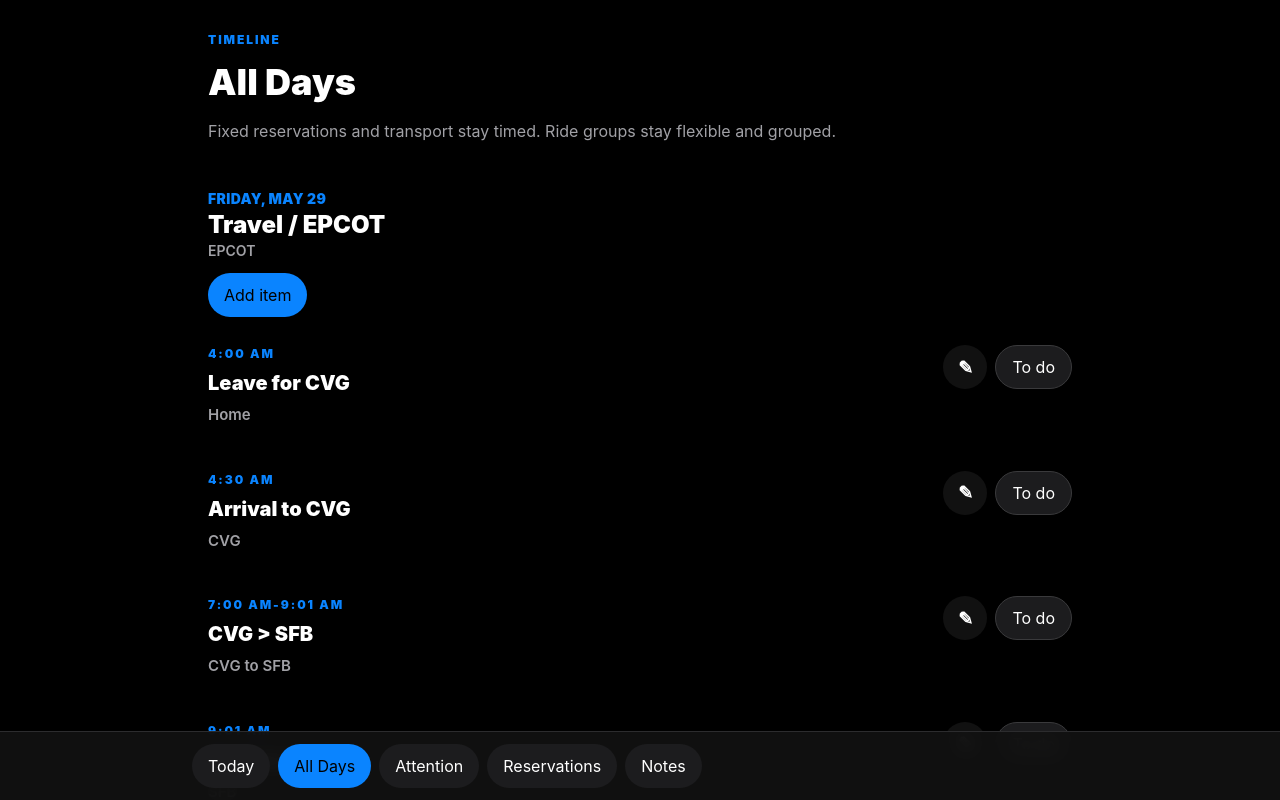
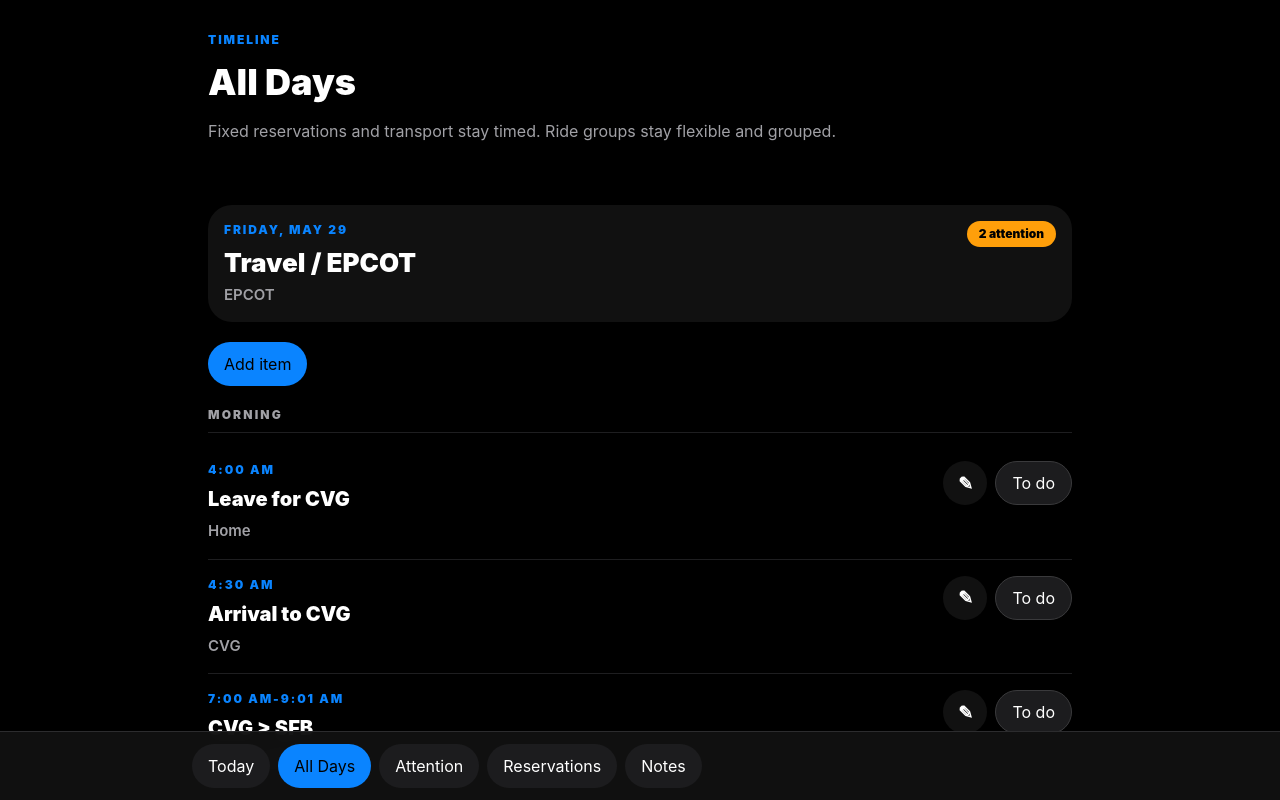
Before and after one commit to aaronbenjaminmay/disney-mayhem, a React (Vite) app: page / in a window 1280 px wide. Both pictures are taken after a click on the button "All Days". Shown: the top 800 px of the page. Built offline with nearby package versions, Linux system fonts and the light colour scheme.

Commit message:
UI polish pass - improved hierarchy, dividers, and countdown experience

```diff
--- a/src/App.tsx
+++ b/src/App.tsx
@@ -12,6 +12,7 @@ import {
   formatTimeRange,
   getActiveScheduleState,
   getDepartureCountdown,
+  getItemStart,
   getItemStatusKey,
   getTripPhase,
 } from './utils/time';
@@ -20,6 +21,19 @@ function statusClass(status?: ItemStatus) {
   if (status === 'done') return 'bg-[#30D158]/12';
   if (status === 'skipped') return 'bg-[#1C1C1E]';
   return 'bg-[#111111]';
+}
+
+function itemNeedsAttention(item: TripItem) {
+  const text = `${item.title} ${item.location} ${item.notes ?? ''}`.toLowerCase();
+  return Boolean(item.needsAttention) || text.includes('need reservation') || text.includes('insert multi-pass') || text.includes('add queue link');
+}
+
+function getTimeOfDay(item: TripItem) {
+  if (!item.time) return 'Flexible';
+  const minutes = getItemStart(item);
+  if (minutes < 12 * 60) return 'Morning';
+  if (minutes < 17 * 60) return 'Afternoon';
+  return 'Evening';
 }
 
 function getDayPresentation(day: TripDay) {
@@ -197,7 +211,7 @@ function TodayScreen({
           Next
         </h2>
         {nextItem && nextItem.id !== activeItem?.id ? (
-          <div className="rounded-[1.8rem] bg-[#1C1C1E] p-5">
+          <div className="border-y border-[#2C2C2E]/70 py-5">
             <div className="flex items-start justify-between gap-3">
               <div>
                 <p className="text-[13px] font-black uppercase tracking-[0.16em] text-[#0A84FF]">{formatTimeRange(nextItem)}</p>
@@ -216,7 +230,7 @@ function TodayScreen({
             </div>
           </div>
         ) : (
-          <div className="rounded-[1.8rem] bg-[#1C1C1E] p-5 text-[15px] text-[#A1A1A6]">Nothing queued up yet.</div>
+          <div className="border-y border-[#2C2C2E]/70 py-5 text-[15px] text-[#A1A1A6]">Nothing queued up yet.</div>
         )}
       </section>
 
@@ -224,7 +238,7 @@ function TodayScreen({
         <h2 id="later-heading" className="mb-4 text-[13px] font-black uppercase tracking-[0.18em] text-[#A1A1A6]">
           Later
         </h2>
-        <ul className="space-y-1" aria-label="Later today">
+        <ul className="divide-y divide-[#2C2C2E]/70" aria-label="Later today">
           {laterItems.map((item) => (
             <li key={item.id} className="flex min-h-16 items-center justify-between gap-4 rounded-[1.25rem] px-1 py-3">
               <div>
@@ -245,13 +259,15 @@ function TodayScreen({
           ))}
           {laterItems.length === 0 ? <li className="rounded-[1.4rem] bg-[#111111] p-4 text-[15px] text-[#A1A1A6]">No later items for this day.</li> : null}
         </ul>
+        <div className="mt-6 border-t border-[#2C2C2E]/70 pt-6">
           <button
             type="button"
             onClick={onViewFullDay}
-          className="mt-6 min-h-12 w-full rounded-full bg-[#0A84FF] px-5 py-3 text-[16px] font-black text-black focus-visible:outline focus-visible:outline-4 focus-visible:outline-offset-2 focus-visible:outline-[#0A84FF] sm:w-auto"
+            className="min-h-12 w-full rounded-full bg-[#0A84FF] px-5 py-3 text-[16px] font-black text-black focus-visible:outline focus-visible:outline-4 focus-visible:outline-offset-2 focus-visible:outline-[#0A84FF] sm:w-auto"
           >
             View Full Day
           </button>
+        </div>
       </section>
     </>
   );
@@ -310,7 +326,8 @@ function AttentionScreen({
       <ScreenHeader eyebrow="Needs decisions" title="Attention Needed">
         Reservations, multi-pass details, queue links, and open meal choices from the source itinerary.
       </ScreenHeader>
-      <main className="screen-fade space-y-2 px-4 pb-6">
+      <main className="screen-fade px-4 pb-6">
+        <div className="divide-y divide-[#2C2C2E]/70">
         {attentionItems.map(({ day, item }) => (
           <article key={item.id} className={`py-4 ${item.type === 'flexible' ? 'rounded-[1.6rem] bg-[#1C1C1E] p-4' : ''}`}>
             <p className="text-sm font-black uppercase tracking-wide text-[#FF9F0A]">{formatDateLabel(day.date)}</p>
@@ -331,6 +348,7 @@ function AttentionScreen({
             {item.notes ? <p className="mt-3 text-sm font-bold text-[#FF9F0A]">{item.notes}</p> : null}
           </article>
         ))}
+        </div>
       </main>
     </>
   );
@@ -487,25 +505,57 @@ function DayTimeline({
   onEditItem: (dayId: string, item: TripItem) => void;
   onAddItem: (dayId: string) => void;
 }) {
+  const attentionCount = day.items.filter(itemNeedsAttention).length;
+  const groups = ['Morning', 'Afternoon', 'Evening', 'Flexible']
+    .map((label) => ({
+      label,
+      items: day.items.filter((item) => getTimeOfDay(item) === label),
+    }))
+    .filter((group) => group.items.length > 0);
+
   return (
-    <section aria-labelledby={`${day.id}-heading`} className="section-rise px-4 py-4">
-      <div className="mb-3">
-        <p className="text-sm font-black uppercase tracking-wide text-[#0A84FF]">{formatDateLabel(day.date)}</p>
-        <h2 id={`${day.id}-heading`} className="text-2xl font-black text-white">
+    <section aria-labelledby={`${day.id}-heading`} className="section-rise px-4 py-8">
+      <div className="mb-5 rounded-[1.5rem] bg-[#111111] px-4 py-4">
+        <div className="flex flex-wrap items-start justify-between gap-3">
+          <div>
+            <p className="text-[12px] font-black uppercase tracking-[0.16em] text-[#0A84FF]">{formatDateLabel(day.date)}</p>
+            <h2 id={`${day.id}-heading`} className="mt-2 text-[26px] font-black leading-tight text-white">
               {day.label}
             </h2>
-        <p className="text-sm font-semibold text-[#A1A1A6]">{day.park}</p>
+            <p className="mt-1 text-[15px] font-semibold text-[#A1A1A6]">{day.park}</p>
+          </div>
+          {attentionCount > 0 ? (
+            <p className="rounded-full bg-[#FF9F0A] px-3 py-1 text-[12px] font-black text-black">
+              {attentionCount} attention
+            </p>
+          ) : null}
+        </div>
       </div>
       <button
         type="button"
         onClick={() => onAddItem(day.id)}
-        className="mb-3 min-h-11 rounded-full bg-[#0A84FF] px-4 py-2 text-sm font-black text-black transition hover:bg-[#409CFF] focus-visible:outline focus-visible:outline-4 focus-visible:outline-offset-2 focus-visible:outline-[#0A84FF]"
+        className="mb-5 min-h-11 rounded-full bg-[#0A84FF] px-4 py-2 text-sm font-black text-black transition hover:bg-[#409CFF] focus-visible:outline focus-visible:outline-4 focus-visible:outline-offset-2 focus-visible:outline-[#0A84FF]"
       >
         Add item
       </button>
-      <div className="space-y-3">
-        {day.items.map((item) => (
-          <ItemCard key={item.id} item={item} statuses={statuses} onCycleStatus={onCycleStatus} onEdit={(selectedItem) => onEditItem(day.id, selectedItem)} />
+      <div className="space-y-8">
+        {groups.map((group) => (
+          <section key={group.label} aria-label={`${day.label} ${group.label}`} className="space-y-3">
+            <h3 className="border-b border-[#2C2C2E]/70 pb-2 text-[12px] font-black uppercase tracking-[0.18em] text-[#A1A1A6]">
+              {group.label}
+            </h3>
+            <div className="divide-y divide-[#2C2C2E]/70">
+              {group.items.map((item) => (
+                <ItemCard
+                  key={item.id}
+                  item={item}
+                  statuses={statuses}
+                  onCycleStatus={onCycleStatus}
+                  onEdit={(selectedItem) => onEditItem(day.id, selectedItem)}
+                />
+              ))}
+            </div>
+          </section>
         ))}
       </div>
     </section>
@@ -549,7 +599,8 @@ function ReservationsScreen({
   return (
     <>
       <ScreenHeader eyebrow="Fixed plans" title="Reservations" />
-      <main className="screen-fade space-y-2 px-4 pb-6">
+      <main className="screen-fade px-4 pb-6">
+        <div className="divide-y divide-[#2C2C2E]/70">
         {reservations.map(({ day, item }) => (
           <article key={item.id} className="py-4">
             <p className="text-sm font-black uppercase tracking-wide text-[#0A84FF]">{formatDateLabel(day.date)}</p>
@@ -569,6 +620,7 @@ function ReservationsScreen({
             <p className="mt-1 text-sm text-[#A1A1A6]">{item.location}</p>
           </article>
         ))}
+        </div>
       </main>
     </>
   );
```
Lines whose indentation alone changed are shown as unchanged.
